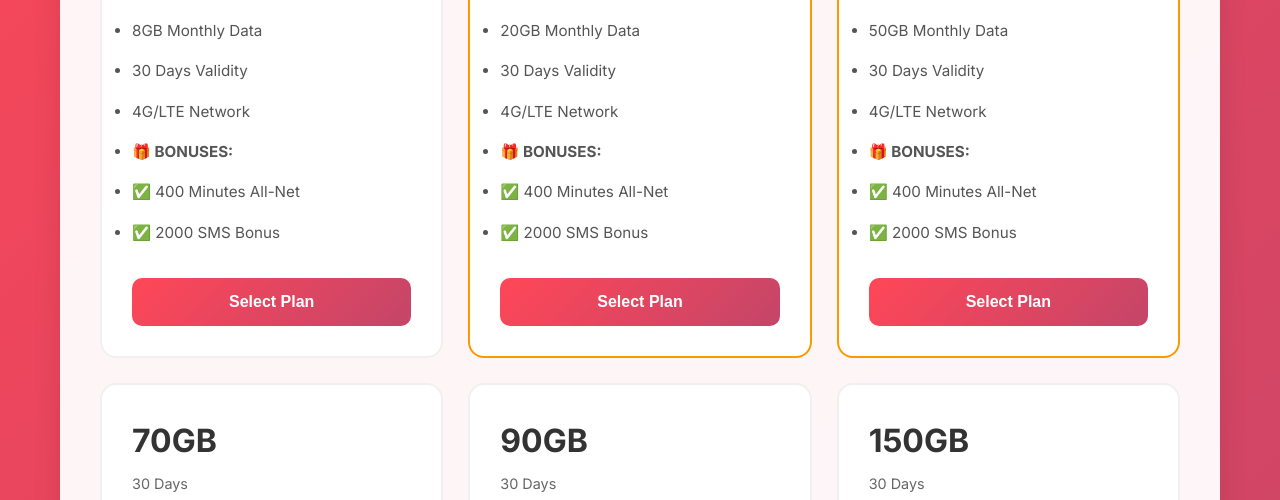
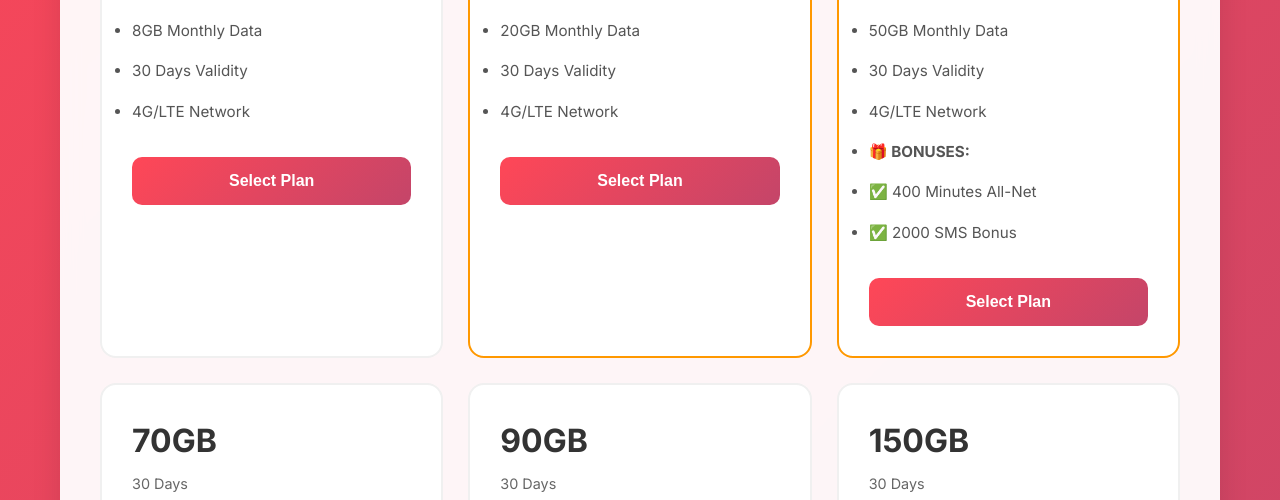
Before and after one commit to okoaflex-max/bestdata, a website: page public/index.html in a window 1280 px wide. Shown: the part 600-1100 px from the top of the page. Drawn offline with Linux system fonts and the light colour scheme.

Commit message:
Remove bonuses from 8GB and 20GB plans - keep only 50GB and above

```diff
--- a/public/index.html
+++ b/public/index.html
@@ -49,9 +49,6 @@
                                 <li>8GB Monthly Data</li>
                                 <li>30 Days Validity</li>
                                 <li>4G/LTE Network</li>
-                                <li><strong>🎁 BONUSES:</strong></li>
-                                <li>✅ 400 Minutes All-Net</li>
-                                <li>✅ 2000 SMS Bonus</li>
                             </ul>
                         </div>
                         <button class="select-plan-btn">Select Plan</button>
@@ -72,9 +69,6 @@
                                 <li>20GB Monthly Data</li>
                                 <li>30 Days Validity</li>
                                 <li>4G/LTE Network</li>
-                                <li><strong>🎁 BONUSES:</strong></li>
-                                <li>✅ 400 Minutes All-Net</li>
-                                <li>✅ 2000 SMS Bonus</li>
                             </ul>
                         </div>
                         <button class="select-plan-btn">Select Plan</button>
```
